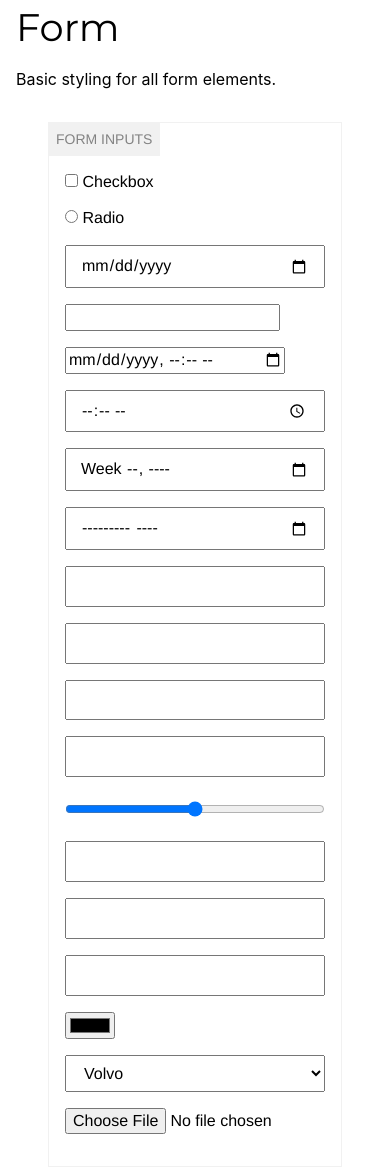
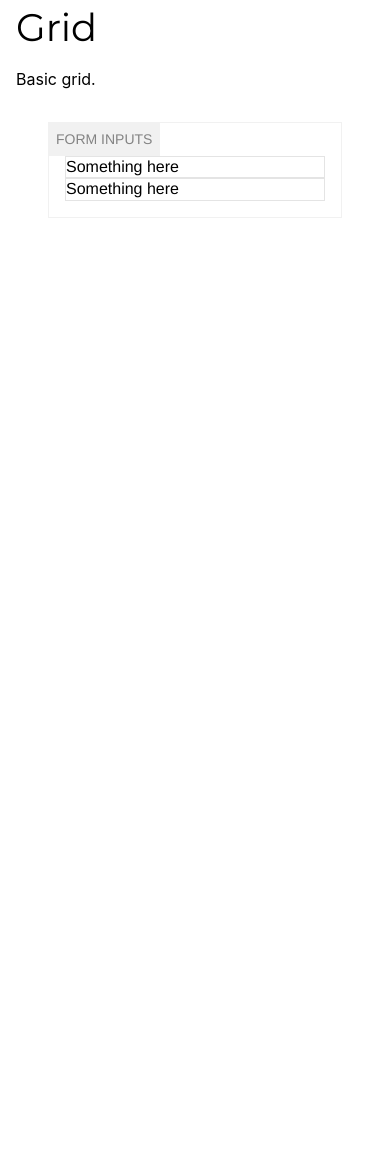
Before and after one commit to do-morph/morph, a website: page index.html in a window 390 px wide. Shown: the part 2773-3941 px from the top of the page. After the commit the page ends 3055 px from the top, so only its background shows below. Drawn offline with Linux system fonts and the light colour scheme.

Commit message:
Improve media query scopes and sizes Scopes the small grid in a media query as well, fix some odd looking numbers and add min and max queries to every grid size

```diff
--- a/assets/paintcoat.css
+++ b/assets/paintcoat.css
@@ -124,3 +124,13 @@ h1, h2, h3, h4, h5, h6,
 	border-top: 0;
 	border-left: 0;
 }
+
+
+
+
+/**
+ * #GRID
+ */
+.grid-item {
+	border: 1px solid #E4E4E4;
+}
--- a/index.html
+++ b/index.html
@@ -141,49 +141,16 @@
 
 
 
-		<h1>Form</h1>
-		<p>Basic styling for all form elements.</p>
+		<h1>Grid</h1>
+		<p>Basic grid.</p>
 
 		<div class="demo">
 			<h2 class="demo__title">Form inputs</h2>
 
-			<p>
-				<input type="checkbox" id="cb1" value="one">
-				<label for="cb1">Checkbox</label>
-			</p>
-
-			<p>
-				<input type="radio" name="radio" id="rd1" value="one">
-				<label for="rd1">Radio</label>
-			</p>
-
-			<p><input type="date"></p>
-			<p><input type="datetime"></p>
-			<p><input type="datetime-local"></p>
-			<p><input type="time"></p>
-			<p><input type="week"></p>
-			<p><input type="month"></p>
-
-			<p><input type="text"></p>
-			<p><input type="email"></p>
-			<p><input type="password"></p>
-			<p><input type="number"></p>
-			<p><input type="range"></p>
-			<p><input type="search"></p>
-			<p><input type="tel"></p>
-			<p><input type="url"></p>
-			<p><input type="color"></p>
-
-			<p>
-				<select>
-					<option value="volvo">Volvo</option>
-					<option value="saab">Saab</option>
-					<option value="mercedes">Mercedes</option>
-					<option value="audi">Audi</option>
-				</select>
-			</p>
-
-			<p><input type="file"></p>
+			<div class="row">
+				<div class="col-s-12 col-m-6 grid-item">Something here</div>
+				<div class="col-s-12 col-m-6 grid-item">Something here</div>
+			</div>
 		</div>
 	</main>
 
```
Also changed, not shown: modules/grid/grid.css (+5 -3 lines), dist/morph.css.
